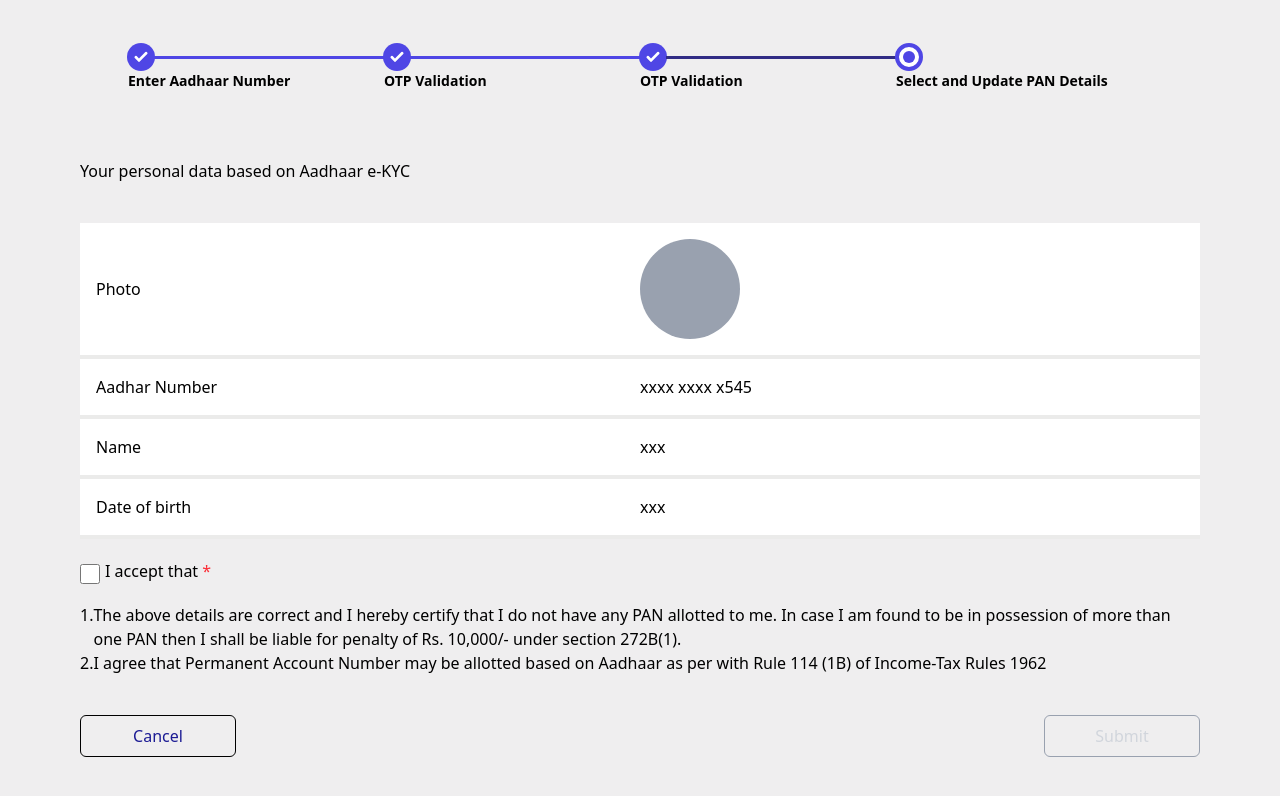
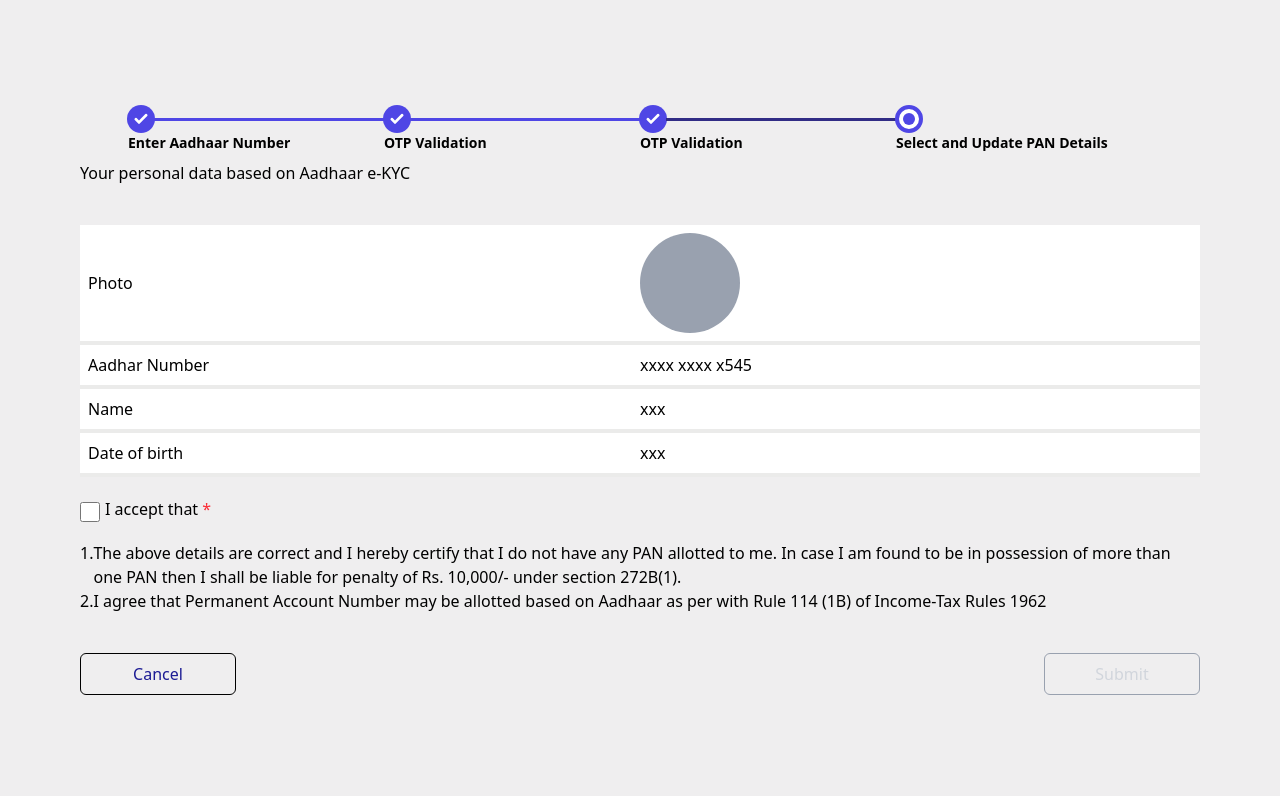
Before and after one commit to Alsycode/aadharVerification, a React (Vite) app: page /updatePan in a window 1280 px wide. Shown: the top 796 px of the page. Built offline with nearby package versions, Linux system fonts and the light colour scheme.

Commit message:
stepper pb reduced

```diff
--- a/src/components/Step1.jsx
+++ b/src/components/Step1.jsx
@@ -58,7 +58,7 @@ navigate("/otpVerification")
 console.log("formData",formData)
   return (
     <div>
-        <div class="flex items-center max-w-screen-lg mx-auto">
+        <div class="flex items-center max-w-screen-lg mx-auto mb-[40px]">
      <div class="w-full">
 
         <div class="flex items-center w-full">
--- a/src/components/Step2.jsx
+++ b/src/components/Step2.jsx
@@ -16,7 +16,7 @@ const Step2 = () => {
   };
   return (
     <div>
-          <div class="flex items-center max-w-screen-lg mx-auto mb-[60px]">
+          <div class="flex items-center max-w-screen-lg mx-auto mb-[40px]">
     <div class="w-full">
         <div class="flex items-center w-full">
         <div class="w-7 h-7 shrink-0 mx-[-1px] bg-indigo-500 flex items-center justify-center rounded-full">
--- a/src/components/Step3.jsx
+++ b/src/components/Step3.jsx
@@ -117,7 +117,7 @@ const Step3 = () => {
 
     return (
         <div>
-              <div class="flex items-center max-w-screen-lg mx-auto mb-[60px]">
+              <div class="flex items-center max-w-screen-lg mx-auto mb-[40px]">
     <div class="w-full">
         <div class="flex items-center w-full">
         <div class="w-7 h-7 shrink-0 mx-[-1px] bg-indigo-500 flex items-center justify-center rounded-full">
--- a/src/components/Step4.jsx
+++ b/src/components/Step4.jsx
@@ -13,7 +13,7 @@ const Step4 = () => {
 
     return (
         <div className='min-w-[80%] font-poppins'>
-                 <div class="flex items-center max-w-screen-lg mx-auto mb-[60px]">
+                 <div class="flex items-center max-w-screen-lg mx-auto mb-[4s0px]">
     <div class="w-full">
         <div class="flex items-center w-full">
         <div class="w-7 h-7 shrink-0 mx-[-1px] bg-indigo-500 flex items-center justify-center rounded-full">
@@ -70,7 +70,7 @@ PAN Details</h6>
     </div>
            <div className='pb-10 font-medium text-base text-left w-full'>Your personal data based on Aadhaar e-KYC</div>
             <div className='bg-white '>
-                <div className='w-[100%] flex border-b-4 border-[#ebebea] py-4 px-4'>
+                <div className='w-[100%] flex border-b-4 border-[#ebebea] py-2 px-2'>
                     <div className='w-[50%] flex font-medium text-base items-center'>
                         Photo
                     </div>
@@ -79,7 +79,7 @@ PAN Details</h6>
                         </div>
                     </div>
                 </div>
-                <div className='w-[100%] flex border-b-4 border-[#ebebea] py-4 px-4'>
+                <div className='w-[100%] flex border-b-4 border-[#ebebea] py-2 px-2'>
                     <div className='w-[50%] flex font-medium text-base items-center'>
                         Aadhar Number
                     </div>
@@ -87,7 +87,7 @@ PAN Details</h6>
                         xxxx xxxx x545
                     </div>
                 </div>
-                <div className='w-[100%] flex border-b-4 border-[#ebebea] py-4 px-4'>
+                <div className='w-[100%] flex border-b-4 border-[#ebebea] py-2 px-2'>
                     <div className='w-[50%] flex items-center font-medium text-base'>
                         Name
                     </div>
@@ -95,7 +95,7 @@ PAN Details</h6>
                         xxx
                     </div>
                 </div>
-                <div className='w-[100%] flex border-b-4 border-[#ebebea] py-4 px-4'>
+                <div className='w-[100%] flex border-b-4 border-[#ebebea] py-2 px-2'>
                     <div className='w-[50%] flex items-center font-medium text-base'>
                         Date of birth
                     </div>
```
